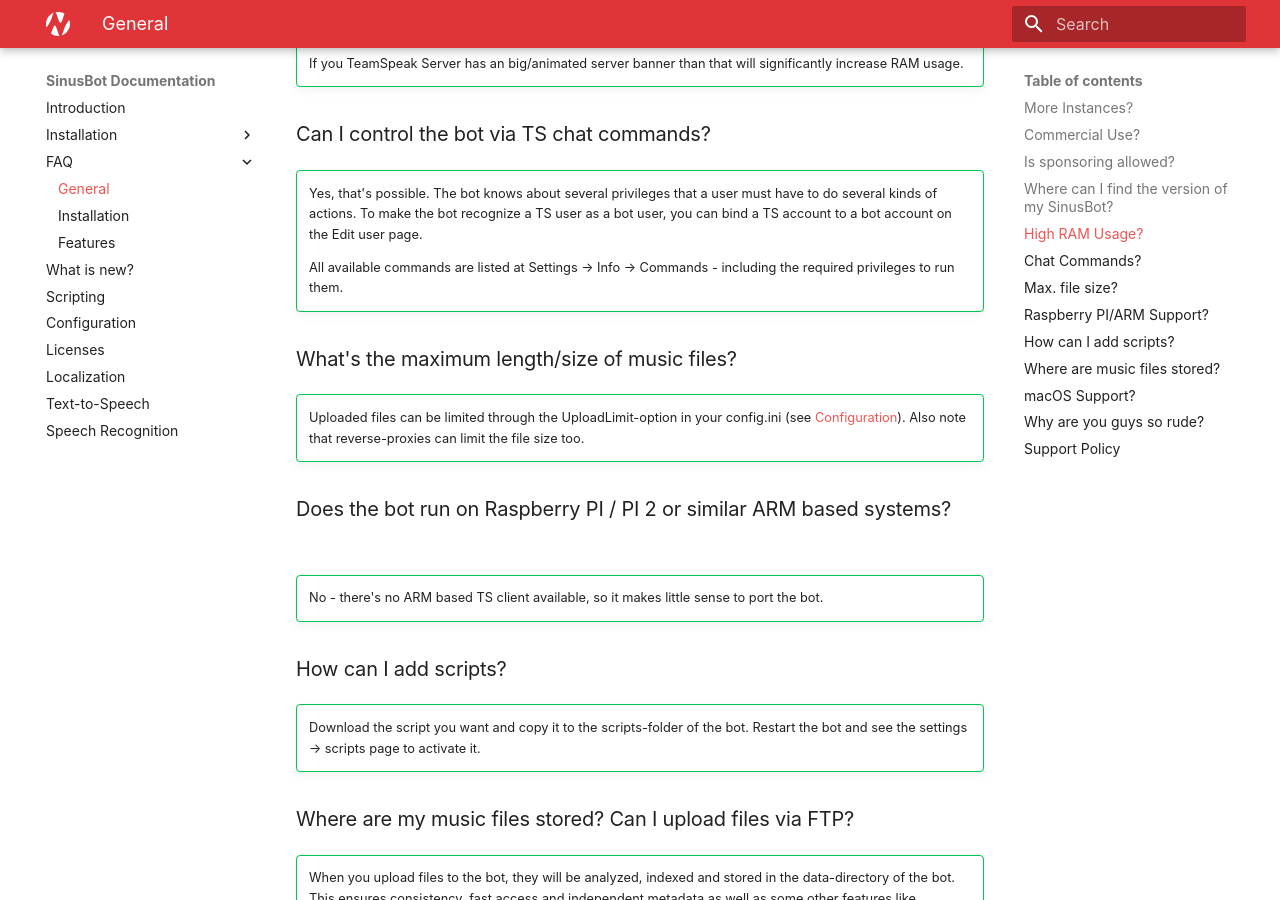
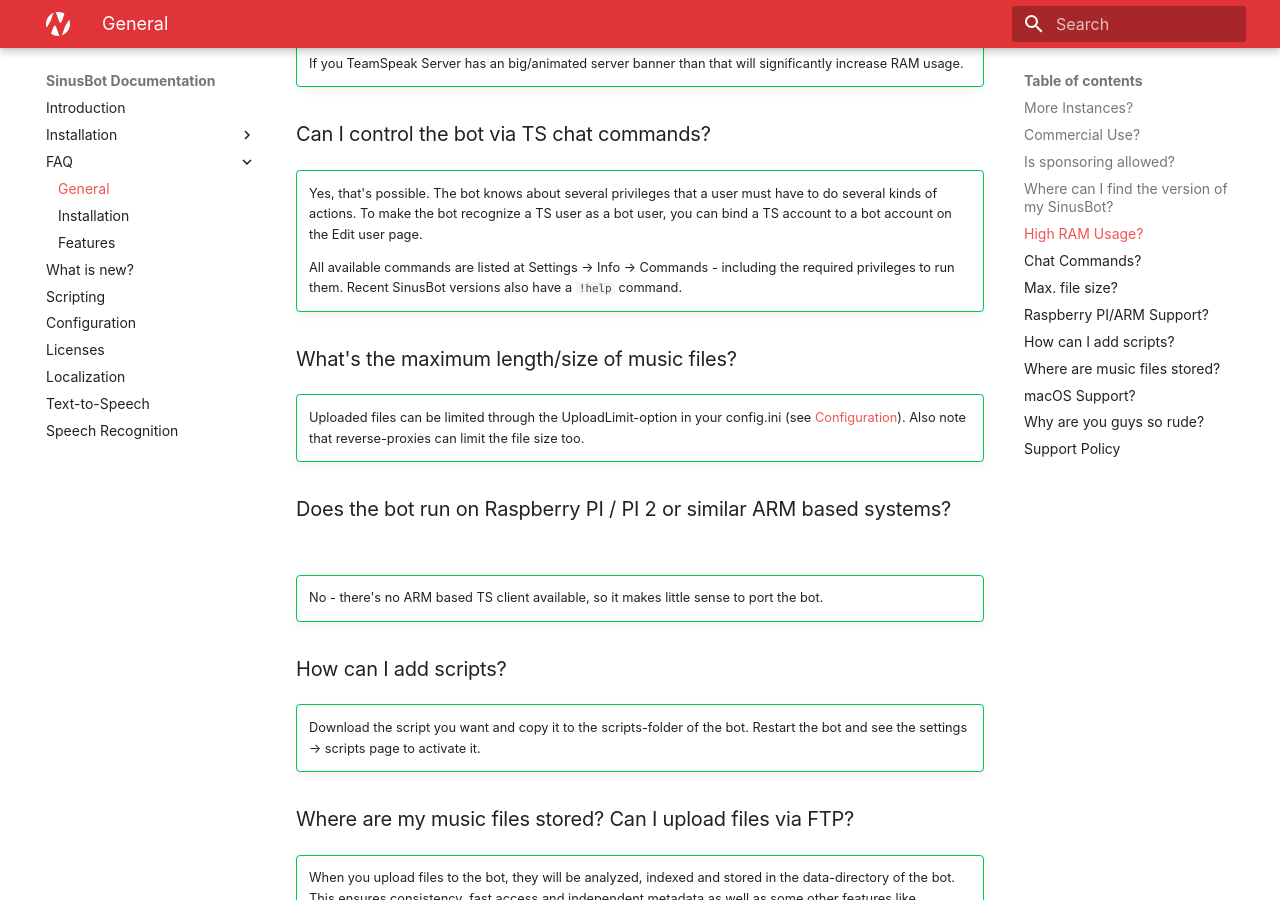
Before and after one commit to SinusBot/docs, an MkDocs documentation site: the page built from docs/faq/general.md, in a window 1280 px wide and 900 px high, scrolled down 1303 px. Built offline with MkDocs 1.6.1 and Material for MkDocs 9.7.7, drawn with Linux system fonts in a browser that asks for light colours.

Commit message:
add !help

```diff
--- a/docs/faq/general.md
+++ b/docs/faq/general.md
@@ -47,7 +47,7 @@
 !!! success ""
     Yes, that's possible. The bot knows about several privileges that a user must have to do several kinds of actions. To make the bot recognize a TS user as a bot user, you can bind a TS account to a bot account on the Edit user page.
 
-    All available commands are listed at Settings -> Info -> Commands - including the required privileges to run them.
+    All available commands are listed at Settings -> Info -> Commands - including the required privileges to run them. Recent SinusBot versions also have a `!help` command.
 
 ### What's the maximum length/size of music files? { #max-file-size data-toc-label='Max. file size?' }
 
```
